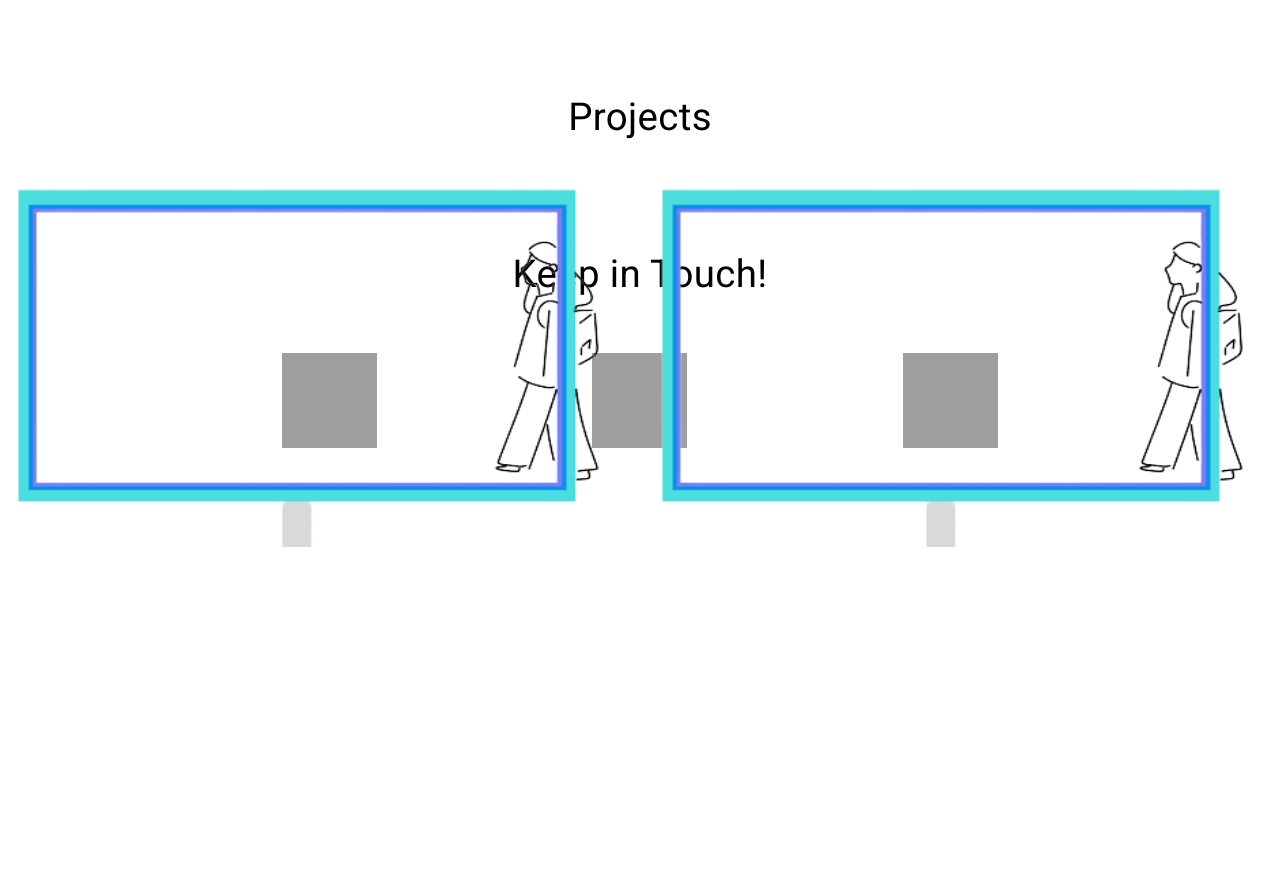
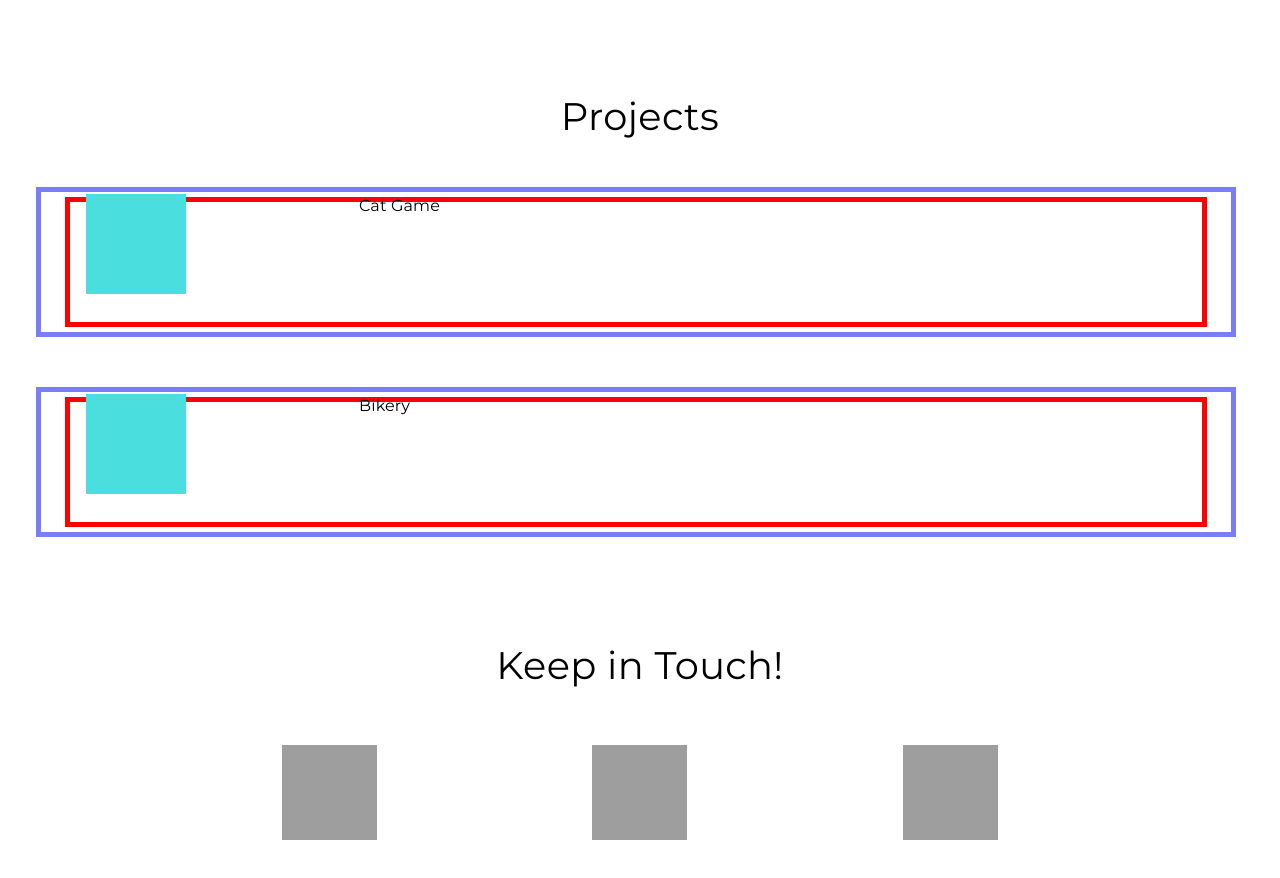
Before and after one commit to JZBlank/portfolio, a React (Create React App) app: page / in a window 1280 px wide. Shown: the part 1500-2378 px from the top of the page. Before the commit the page ends 2087 px from the top, so only its background shows below. Built offline with nearby package versions, Linux system fonts and the light colour scheme; grey boxes are pictures that could not be loaded.

Commit message:
changed layout of projects

```diff
--- a/public/index.html
+++ b/public/index.html
@@ -14,7 +14,10 @@
       manifest.json provides metadata used when your web app is installed on a
       user's mobile device or desktop. See https://developers.google.com/web/fundamentals/web-app-manifest/
     -->
-    <link rel="manifest" href="%PUBLIC_URL%/manifest.json" />
+    <link rel="preconnect" href="https://fonts.googleapis.com">
+    <link rel="preconnect" href="https://fonts.gstatic.com" crossorigin>
+    <link href="https://fonts.googleapis.com/css2?family=Montserrat:wght@100;400&display=swap" rel="stylesheet">
+
     <!--
       Notice the use of %PUBLIC_URL% in the tags above.
       It will be replaced with the URL of the `public` folder during the build.
--- a/src/Components/Projects.js
+++ b/src/Components/Projects.js
@@ -1,57 +1,49 @@
 import { Hidden, Typography, Box } from '@mui/material'
 import { Container } from '@mui/system';
 import Grid from '@mui/material/Grid'; // Grid version 1
+import { Opacity } from '@material-ui/icons';
 
 function ProjectInfo(props){
-    return <Grid xs={12} md={6}>
-            <Container sx={{marginTop: '50px', height: '400px'}}>
-                <img src={props.imgLink} width="100%" height="90%"
-                    sx={{
-                        "&:hover":{
-                            transition: '0.3s',
-                            opacity: 1
-                        }
-                    }}></img>
+    return <Grid xs={12} md={12}>
+        <Container sx={{marginTop: '50px', height: '150px', border: '5px solid #797EF6', textAlign: 'left'}}>
+            <Container sx={{marginTop: '5px', height: '130px', border: '5px solid red', textAlign: 'left'}}>
+                <Grid container spacing={1}>
+                    <Grid xs={12} md={3}>
+                        <Container sx={{backgroundColor: '#4ADEDE', width: "100px", height: '100px', margin: '0'}}></Container>
+                    </Grid>
+
+                    <Grid xs={12} md={9}>
+                        <Typography>{props.name}</Typography>
+                    </Grid>
+                </Grid>
             </Container>
-        </Grid>
+        </Container>
+    </Grid>
+
+
 }
 
 function ProjectSoloGrid(){
-    return <Grid container spacing={1} sx={{top:'20px', textAlign: 'center', position: 'absolute'}}>
+    return <Grid container spacing={1} sx={{top:'20px'}}>
                 <ProjectInfo
-                    name=""
+                    name="Cat Game"
                     imgLink="img/cat_game.png">
                 </ProjectInfo>
 
                 <ProjectInfo
-                    name="test"
+                    name="Bikery"
                     imgLink="img/bike_website.png">
                 </ProjectInfo>
 
             </Grid>
 }
 
-function ProjectGroupGrid(){
-    return <Grid container spacing={1} sx={{ textAlign: 'center', position: 'absolute'}}>
-            <ProjectInfo
-                name=""
-                imgLink="img/laptop_decor.png">
-            </ProjectInfo>
-
-            <ProjectInfo
-                name="test"
-                imgLink="img/laptop_decor.png">
-            </ProjectInfo>
-
-        </Grid>
-}
 
 
 export default function Projects(){
     return <div id="_portfolioSection">
         <Typography sx={{width: '100%', marginTop: '100px', fontSize: '3vw', textAlign: 'center', position: 'relative'}}>Projects</Typography>
         <ProjectSoloGrid></ProjectSoloGrid>
-        <ProjectGroupGrid></ProjectGroupGrid>
         <Box height="100px"></Box>
 
     </div>
--- a/src/index.css
+++ b/src/index.css
@@ -1,6 +1,6 @@
 body {
   margin: 0;
-  font-family: -apple-system, BlinkMacSystemFont, 'Segoe UI', 'Roboto', 'Oxygen',
+  font-family: 'Montserrat', 'Segoe UI', 'Roboto', 'Oxygen',
     'Ubuntu', 'Cantarell', 'Fira Sans', 'Droid Sans', 'Helvetica Neue',
     sans-serif;
   -webkit-font-smoothing: antialiased;
@@ -10,9 +10,9 @@ body {
 
 html{
   scroll-behavior: smooth;
+  font-Family: 'Montserrat';
 }
 
 code {
-  font-family: source-code-pro, Menlo, Monaco, Consolas, 'Courier New',
-    monospace;
+  font-family: 'Montserrat';
 }
--- a/src/index.js
+++ b/src/index.js
@@ -10,15 +10,28 @@ import Projects from './Components/Projects';
 import Contact from './Components/Contact';
 import reportWebVitals from './reportWebVitals';
 
+import { ThemeProvider, createTheme } from '@mui/material/styles';
+
+const theme = createTheme({
+  typography: {
+    allVariants: {
+      fontFamily: 'Montserrat'
+    },
+  },
+});
+
+
 const root = ReactDOM.createRoot(document.getElementById('root'));
 root.render(
   <React.StrictMode>
+    <ThemeProvider theme={theme}>
       <NavBar />
       <WelcomePage />
       <AboutPage />
       <Skills />
       <Projects />
       <Contact />
+    </ThemeProvider>
   </React.StrictMode>
 );
 
```
Lines whose indentation alone changed are shown as unchanged.
